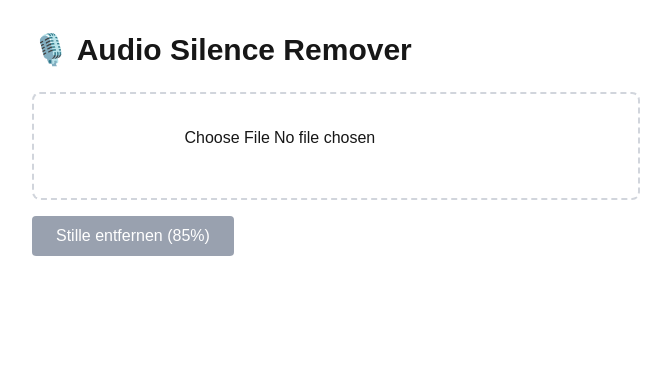
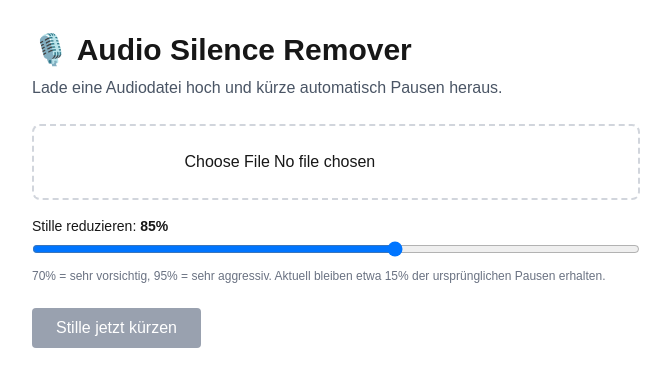
Before and after one commit to Cocoloco069/audio-webseite, a Next.js app in the folder audio-frontend/: page / in a window 1280 px wide. Shown: the top 386 px of the page, without its empty margins (304-975 px from the left). Built offline with nearby package versions, Linux system fonts and the light colour scheme.

Commit message:
Add silence reduction slider to frontend

```diff
--- a/audio-frontend/app/page.tsx
+++ b/audio-frontend/app/page.tsx
@@ -6,29 +6,43 @@ export default function Home() {
   const [file, setFile] = useState<File | null>(null);
   const [loading, setLoading] = useState(false);
   const [downloadUrl, setDownloadUrl] = useState<string | null>(null);
+  const [error, setError] = useState<string | null>(null);
+
+  // Prozentwert im UI: 70–95 % der Stille sollen entfernt werden
+  const [silenceReducePercent, setSilenceReducePercent] = useState(85);
+
+  // Daraus wird keep_ratio fürs Backend berechnet (z.B. 85% entfernen -> 0.15 bleibt)
+  const keepRatio = (100 - silenceReducePercent) / 100;
 
   const handleUpload = async () => {
     if (!file) return;
 
     setLoading(true);
+    setError(null);
+    setDownloadUrl(null);
+
     const formData = new FormData();
     formData.append('file', file);
 
     try {
-      const response = await fetch('http://localhost:8000/process?keep_ratio=0.15', {
+      const url = `http://localhost:8000/process?keep_ratio=${keepRatio}&silence_thresh=-40&min_silence_len=500`;
+
+      const response = await fetch(url, {
         method: 'POST',
         body: formData,
       });
 
-      if (response.ok) {
-        const blob = await response.blob();
-        const url = window.URL.createObjectURL(blob);
-        setDownloadUrl(url);
-      } else {
-        alert('Fehler bei der Verarbeitung');
+      if (!response.ok) {
+        const text = await response.text();
+        throw new Error(`Serverfehler (${response.status}): ${text}`);
       }
-    } catch (error) {
-      alert('Verbindung zum Server fehlgeschlagen. Ist das Backend gestartet?');
+
+      const blob = await response.blob();
+      const downloadUrl = window.URL.createObjectURL(blob);
+      setDownloadUrl(downloadUrl);
+    } catch (e: any) {
+      console.error(e);
+      setError(e.message || 'Verbindung zum Server fehlgeschlagen.');
     } finally {
       setLoading(false);
     }
@@ -36,16 +50,44 @@ export default function Home() {
 
   return (
     <main className="min-h-screen p-8 max-w-2xl mx-auto">
-      <h1 className="text-3xl font-bold mb-6">🎙️ Audio Silence Remover</h1>
+      <h1 className="text-3xl font-bold mb-2">🎙️ Audio Silence Remover</h1>
+      <p className="mb-6 text-gray-600">
+        Lade eine Audiodatei hoch und kürze automatisch Pausen heraus.
+      </p>
 
-      <div className="border-2 border-dashed border-gray-300 rounded-lg p-8 mb-4 text-center">
+      <div className="border-2 border-dashed border-gray-300 rounded-lg p-6 mb-4 text-center">
         <input
           type="file"
           accept="audio/*"
-          onChange={(e) => setFile(e.target.files?.[0] || null)}
-          className="mb-4"
+          onChange={(e) => {
+            setFile(e.target.files?.[0] || null);
+            setDownloadUrl(null);
+            setError(null);
+          }}
         />
-        {file && <p className="text-sm text-gray-600">Ausgewählt: {file.name}</p>}
+        {file && (
+          <p className="mt-2 text-sm text-gray-600">
+            Ausgewählt: {file.name} ({(file.size / (1024 * 1024)).toFixed(2)} MB)
+          </p>
+        )}
+      </div>
+
+      <div className="mb-6">
+        <label className="block text-sm font-medium mb-1">
+          Stille reduzieren: <span className="font-bold">{silenceReducePercent}%</span>
+        </label>
+        <input
+          type="range"
+          min={70}
+          max={95}
+          value={silenceReducePercent}
+          onChange={(e) => setSilenceReducePercent(Number(e.target.value))}
+          className="w-full"
+        />
+        <p className="text-xs text-gray-500 mt-1">
+          70% = sehr vorsichtig, 95% = sehr aggressiv. Aktuell bleiben etwa{' '}
+          {(keepRatio * 100).toFixed(0)}% der ursprünglichen Pausen erhalten.
+        </p>
       </div>
 
       <button
@@ -53,18 +95,24 @@ export default function Home() {
         disabled={!file || loading}
         className="bg-blue-600 text-white px-6 py-2 rounded disabled:bg-gray-400"
       >
-        {loading ? 'Verarbeite...' : 'Stille entfernen (85%)'}
+        {loading ? 'Verarbeite...' : 'Stille jetzt kürzen'}
       </button>
+
+      {error && (
+        <div className="mt-4 p-3 bg-red-100 text-red-700 rounded text-sm">
+          {error}
+        </div>
+      )}
 
       {downloadUrl && (
         <div className="mt-6 p-4 bg-green-100 rounded">
-          <p className="mb-2">✅ Fertig!</p>
+          <p className="mb-2">✅ Fertig! Datei wurde verarbeitet.</p>
           <a
             href={downloadUrl}
             download="bearbeitet.mp3"
             className="text-blue-600 underline"
           >
-            Download bearbeitete Datei
+            Bearbeitete Datei herunterladen
           </a>
         </div>
       )}
```
